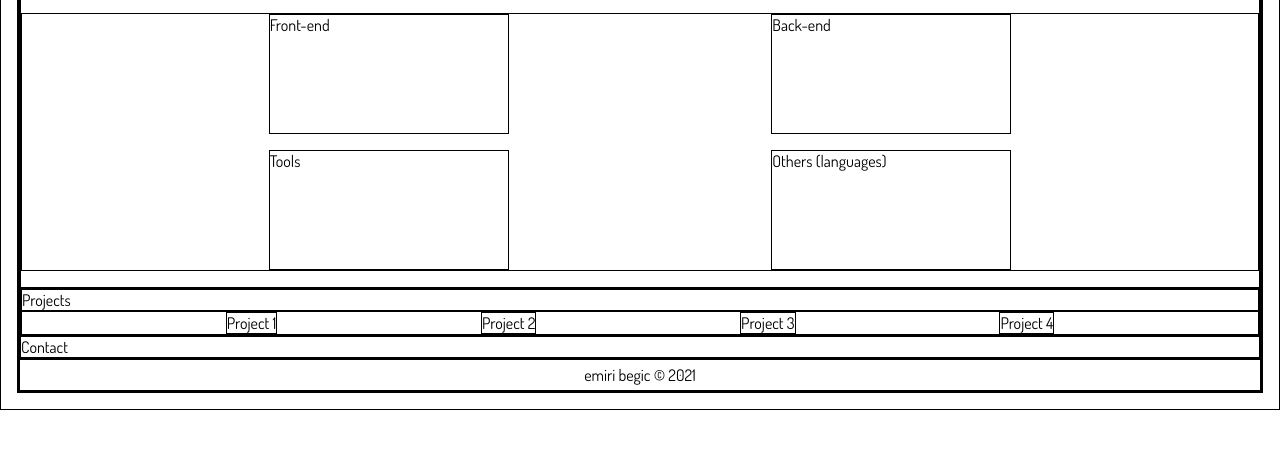
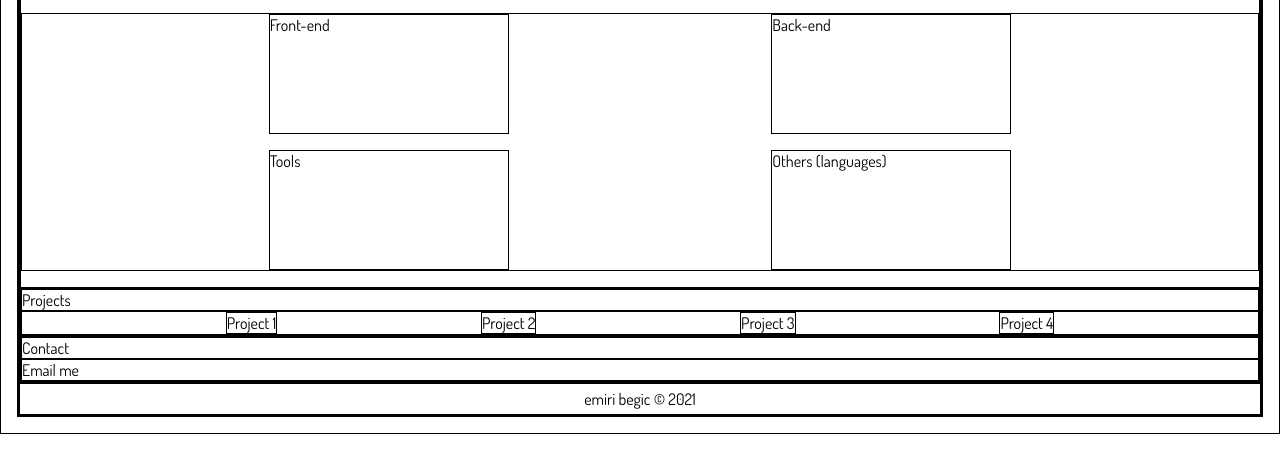
Before and after one commit to emiribegic/portfolio, a website built with webpack: page index.html in a window 1280 px wide. Shown: the part 158-630 px from the top of the page. Built offline with nearby package versions, Linux system fonts and the light colour scheme.

Commit message:
Add email in contact section

```diff
--- a/index.html
+++ b/index.html
@@ -61,7 +61,12 @@
                     <div class="contents__projects__details__item">Project 4</div>
                 </div>
             </section>
-            <section id="contact" class="contents__contact">Contact</section>
+            <section id="contact" class="contents__contact">
+                <div class="contents__contact__title">Contact</div>
+                <div class="contents__contact__details">
+                    Email me
+                </div>
+            </section>
         </main>
         <footer class="page__footer">emiri begic © 2021</footer>
     </div>
--- a/src/styles/_contents.scss
+++ b/src/styles/_contents.scss
@@ -76,4 +76,8 @@
 
 .contents__contact {
 	grid-area: ct;
+
+	&__title {
+		display: block;
+	}
 }
```
